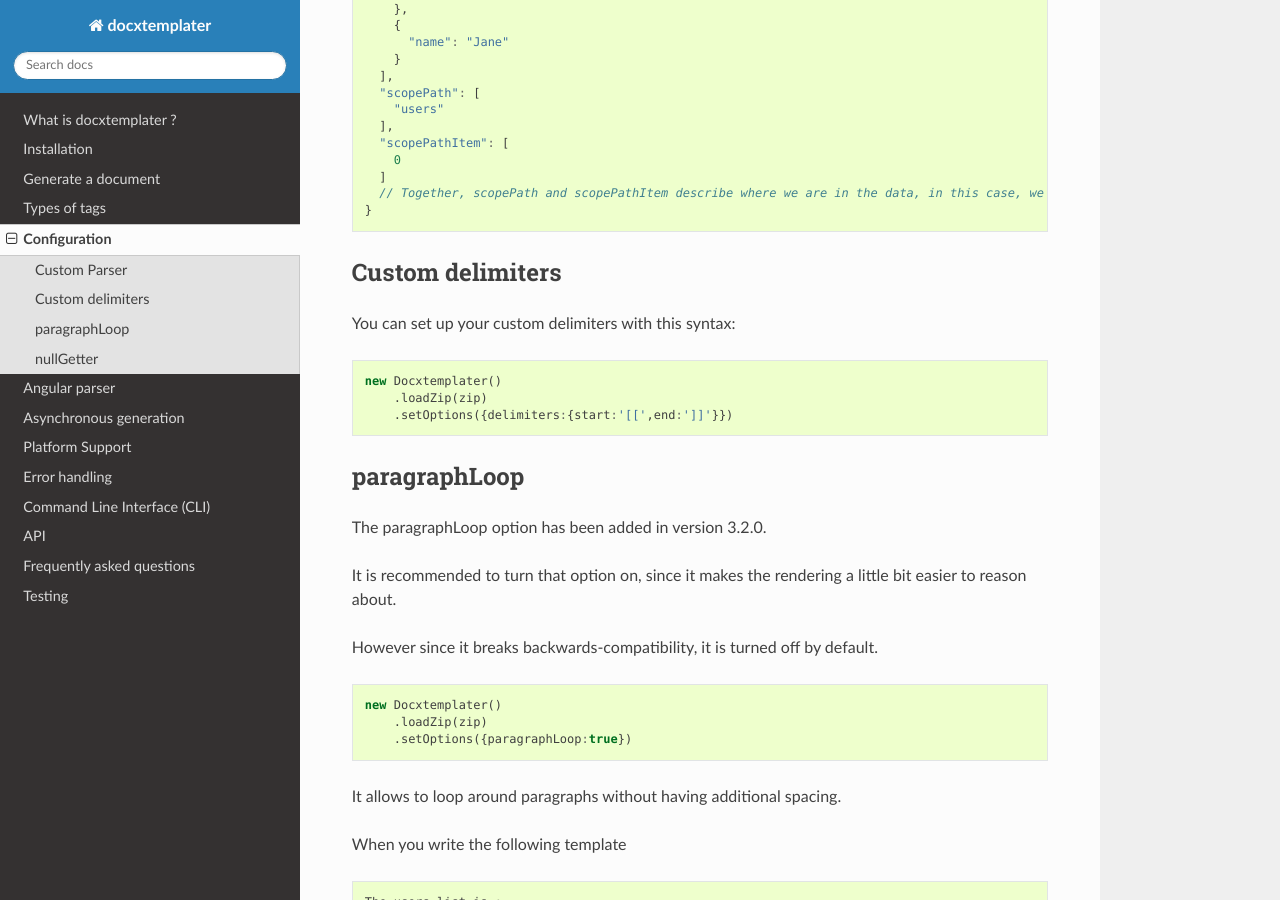
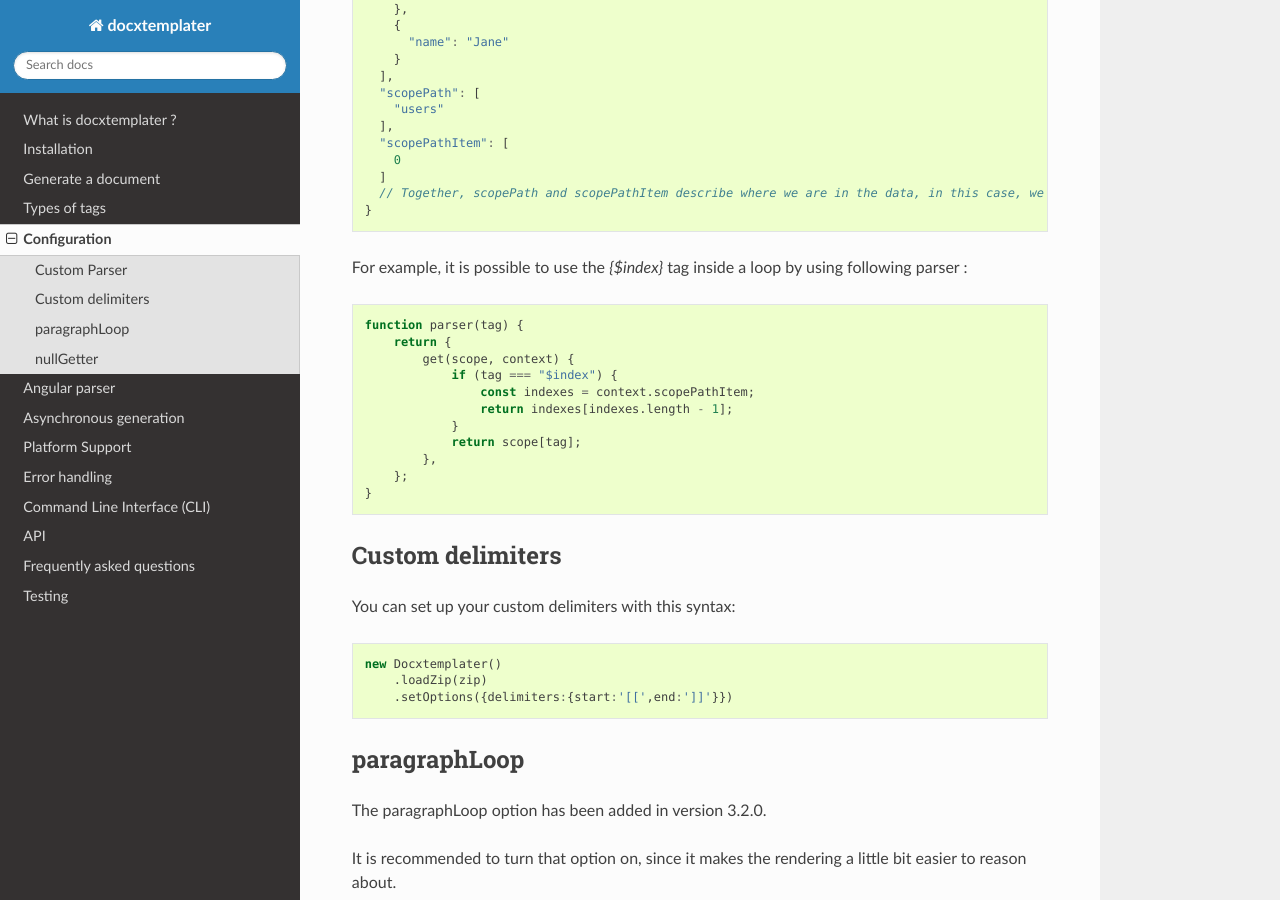
Before and after one commit to open-xml-templating/docxtemplater, a Sphinx documentation site: the page built from docs/source/configuration.rst, in a window 1280 px wide and 900 px high, scrolled down 1818 px. Built offline with Sphinx 7.4.7 and the Read the Docs theme 2.0.0, drawn with Linux system fonts in a browser that asks for light colours.

```diff
--- a/docs/source/configuration.rst
+++ b/docs/source/configuration.rst
@@ -113,6 +113,22 @@ For the tag `.` in the first iteration, the arguments will be :
       // Together, scopePath and scopePathItem describe where we are in the data, in this case, we are in the tag users[0] (the first user)
     }
 
+For example, it is possible to use the `{$index}` tag inside a loop by using following parser :
+
+.. code-block:: javascript
+
+    function parser(tag) {
+        return {
+            get(scope, context) {
+                if (tag === "$index") {
+                    const indexes = context.scopePathItem;
+                    return indexes[indexes.length - 1];
+                }
+                return scope[tag];
+            },
+        };
+    }
+
 Custom delimiters
 -----------------
 
```
Also changed, not shown: CHANGELOG.md (+6 -0 lines), 1 other file.
